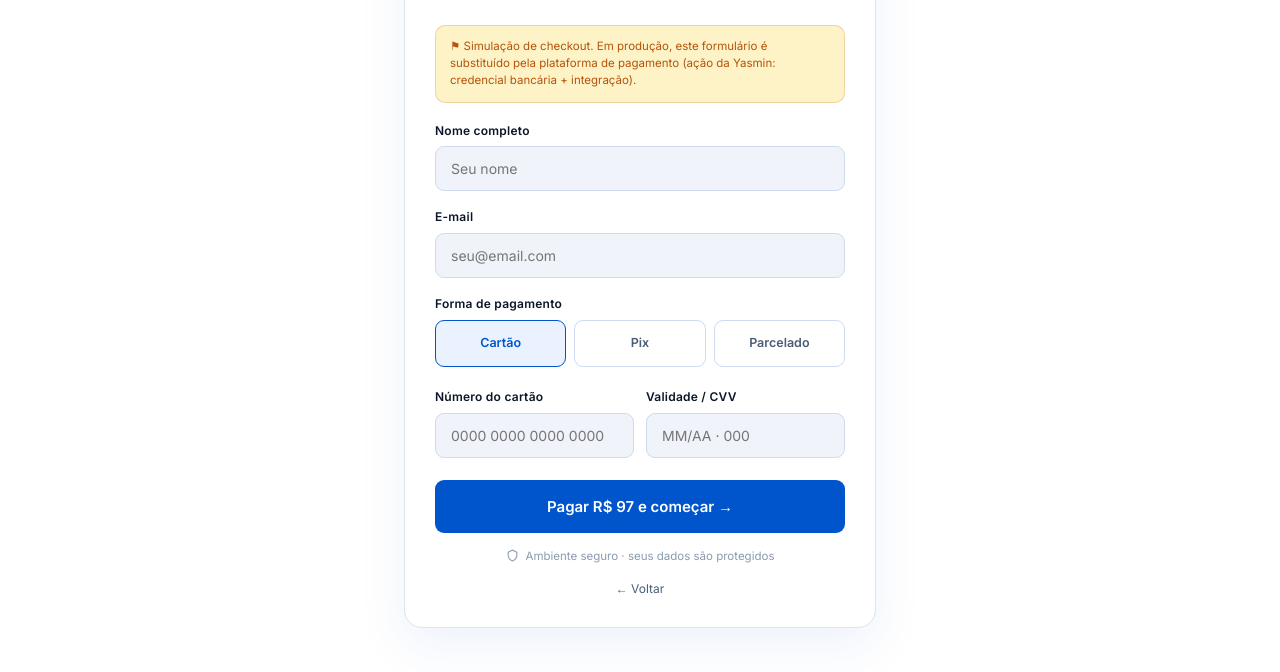
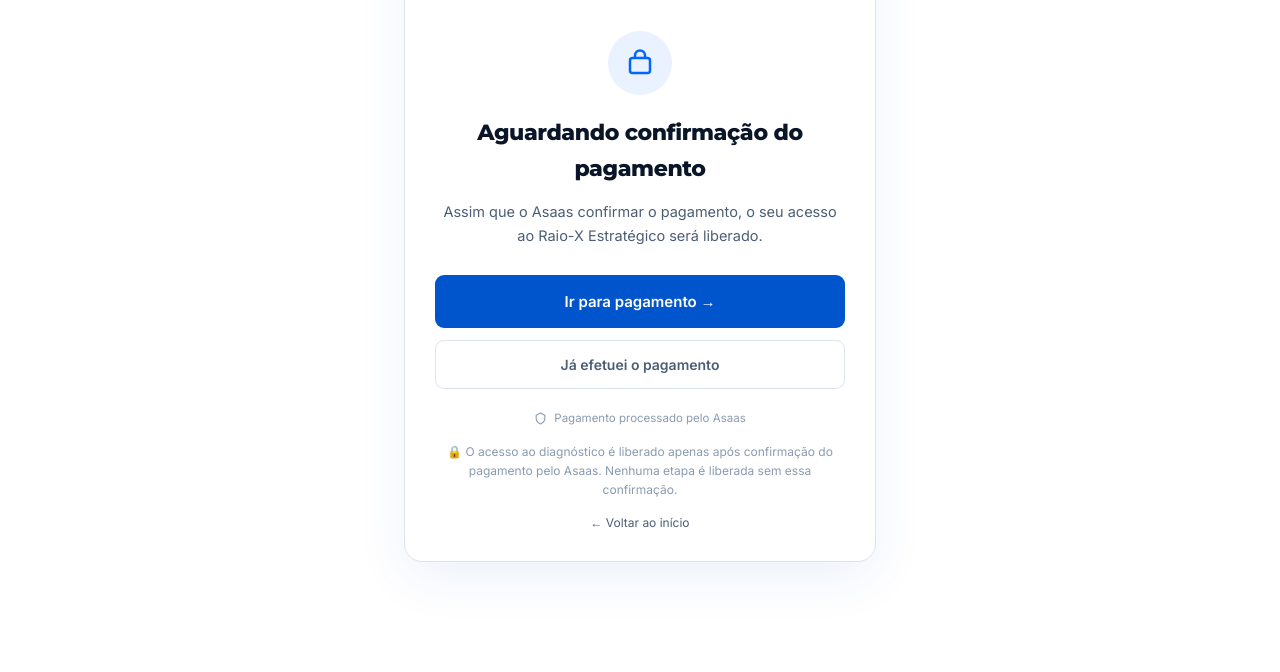
Before and after one commit to ymmarketingenegocios/siteoficial, a plain HTML site: page index.html in a window 1280 px wide. Both pictures are taken after a click on the button "Fazer meu Raio-X →". Shown: the part 268-940 px from the top of the page. After the commit the page ends 890 px from the top, so only its background shows below. Drawn offline with Linux system fonts and the light colour scheme.

Commit message:
Update index.html

```diff
--- a/index.html
+++ b/index.html
@@ -429,7 +429,7 @@ nav{position:fixed;top:0;left:0;right:0;z-index:100;height:60px;background:rgba(
       <h1>O seu esforço não está errado.<br><em>Só está na ordem errada.</em></h1>
       <p class="lead">O Raio-X Estratégico analisa o seu negócio e mostra o que realmente trava o crescimento — separando o sintoma que você sente da causa que ninguém te mostrou. Com o próximo movimento certo, na ordem certa.</p>
       <div class="lp-cta-row">
-        <button class="btn btn-lg lp-btn-light" onclick="go('checkout')">Fazer meu Raio-X →</button>
+        <button class="btn btn-lg lp-btn-light" onclick="irParaPagamento()">Fazer meu Raio-X →</button>
         <span class="micro">Análise completa · entregue na hora</span>
       </div>
       <p class="lp-welcome">Para qualquer empresa — do negócio que está começando ao que já está estruturado. Independente do tamanho ou do momento, o seu negócio cabe aqui.</p>
@@ -492,15 +492,16 @@ nav{position:fixed;top:0;left:0;right:0;z-index:100;height:60px;background:rgba(
     <div class="lp-price">
       <div class="tag">Raio-X Estratégico</div>
       <div class="val"><small>R$</small>97</div>
-      <div class="cap">Pagamento único · cartão, Pix ou parcelado · entregue na hora</div>
-      <button class="btn btn-lg" style="width:100%;justify-content:center" onclick="go('checkout')">Fazer meu Raio-X agora →</button>
-      <div class="co-trust"><svg width="13" height="13" viewBox="0 0 24 24" fill="none"><path d="M12 2l8 4v6c0 5-3.5 8-8 10-4.5-2-8-5-8-10V6l8-4z" stroke="currentColor" stroke-width="2" stroke-linejoin="round"/></svg> Pagamento seguro</div>
+      <div class="cap">Pagamento único · cartão, Pix ou boleto · entregue na hora</div>
+      <button class="btn btn-lg" style="width:100%;justify-content:center" onclick="irParaPagamento()">Fazer meu Raio-X agora →</button>
+      <div class="co-trust"><svg width="13" height="13" viewBox="0 0 24 24" fill="none"><path d="M12 2l8 4v6c0 5-3.5 8-8 10-4.5-2-8-5-8-10V6l8-4z" stroke="currentColor" stroke-width="2" stroke-linejoin="round"/></svg> Pagamento seguro via Asaas</div>
+      <p style="font-size:12px;color:var(--sub);text-align:center;margin-top:10px;line-height:1.5">🔒 O acesso ao diagnóstico é liberado apenas após confirmação do pagamento pelo Asaas.</p>
     </div>
   </div>
 </div>
 
-<!-- ════════ CHECKOUT (simulação visual + ponto de integração real) ════════ -->
-<div class="view" id="view-checkout">
+<!-- ════════ TELA DE PAGAMENTO / ESPERA (gate Asaas) ════════ -->
+<div class="view" id="view-payment">
   <div class="co-wrap">
     <div class="co-card">
       <div class="co-head">
@@ -508,24 +509,17 @@ nav{position:fixed;top:0;left:0;right:0;z-index:100;height:60px;background:rgba(
         <div class="prod">Raio-X Estratégico</div>
         <div class="amt">R$ 97<small> · pagamento único</small></div>
       </div>
-      <div class="co-body">
-        <div class="co-sim">⚑ Simulação de checkout. Em produção, este formulário é substituído pela plataforma de pagamento (ação da Yasmin: credencial bancária + integração).</div>
-        <div class="co-field"><label>Nome completo</label><input id="co-nome" placeholder="Seu nome"></div>
-        <div class="co-field"><label>E-mail</label><input id="co-email" type="email" placeholder="seu@email.com"></div>
-        <div class="co-field"><label>Forma de pagamento</label>
-          <div class="co-pay">
-            <div class="co-pay-opt on" onclick="payOpt(this)">Cartão</div>
-            <div class="co-pay-opt" onclick="payOpt(this)">Pix</div>
-            <div class="co-pay-opt" onclick="payOpt(this)">Parcelado</div>
-          </div>
+      <div class="co-body" style="text-align:center">
+        <div style="width:64px;height:64px;border-radius:50%;background:var(--azul-bg);display:flex;align-items:center;justify-content:center;margin:6px auto 20px">
+          <svg width="30" height="30" viewBox="0 0 24 24" fill="none"><rect x="4" y="8" width="16" height="12" rx="2" stroke="#0066FF" stroke-width="2"/><path d="M8 8V6a4 4 0 018 0v2" stroke="#0066FF" stroke-width="2"/></svg>
         </div>
-        <div class="co-row">
-          <div class="co-field"><label>Número do cartão</label><input placeholder="0000 0000 0000 0000"></div>
-          <div class="co-field"><label>Validade / CVV</label><input placeholder="MM/AA · 000"></div>
-        </div>
-        <button class="btn btn-lg" style="width:100%;justify-content:center;margin-top:6px" onclick="confirmarPagamento()">Pagar R$ 97 e começar →</button>
-        <div class="co-trust"><svg width="13" height="13" viewBox="0 0 24 24" fill="none"><path d="M12 2l8 4v6c0 5-3.5 8-8 10-4.5-2-8-5-8-10V6l8-4z" stroke="currentColor" stroke-width="2" stroke-linejoin="round"/></svg> Ambiente seguro · seus dados são protegidos</div>
-        <p class="print-note" style="margin-top:14px"><a onclick="go('landing')" style="color:var(--sub);cursor:pointer">← Voltar</a></p>
+        <h2 style="font-family:'Montserrat',sans-serif;font-size:22px;font-weight:800;color:var(--escuro);letter-spacing:-.02em;margin-bottom:12px">Aguardando confirmação do pagamento</h2>
+        <p style="font-size:14.5px;color:var(--sub);line-height:1.7;max-width:400px;margin:0 auto 26px">Assim que o Asaas confirmar o pagamento, o seu acesso ao Raio-X Estratégico será liberado.</p>
+        <button class="btn btn-lg" style="width:100%;justify-content:center;margin-bottom:12px" onclick="irParaPagamento()">Ir para pagamento →</button>
+        <button class="btn btn-ghost" style="width:100%;justify-content:center" onclick="checkPayment()">Já efetuei o pagamento</button>
+        <div class="co-trust" style="margin-top:20px"><svg width="13" height="13" viewBox="0 0 24 24" fill="none"><path d="M12 2l8 4v6c0 5-3.5 8-8 10-4.5-2-8-5-8-10V6l8-4z" stroke="currentColor" stroke-width="2" stroke-linejoin="round"/></svg> Pagamento processado pelo Asaas</div>
+        <p style="font-size:12px;color:var(--placeholder);text-align:center;margin-top:14px;line-height:1.6">🔒 O acesso ao diagnóstico é liberado apenas após confirmação do pagamento pelo Asaas. Nenhuma etapa é liberada sem essa confirmação.</p>
+        <p class="print-note" style="margin-top:14px"><a onclick="go('landing')" style="color:var(--sub);cursor:pointer">← Voltar ao início</a></p>
       </div>
     </div>
   </div>
@@ -1409,10 +1403,30 @@ return {versao:META.versao,diagnosticar:diagnosticar};
 </script>
 
 <script>
-/* ════════ ROUTER ════════
-   Páginas do MVP: landing → checkout → quiz → proc → report → pos → fundacao.
-   Fluxo único, sem CTAs concorrentes. */
-function go(v){document.querySelectorAll('.view').forEach(x=>x.classList.remove('active'));var el=document.getElementById('view-'+v);if(el)el.classList.add('active');window.scrollTo({top:0});}
+/* ════════ ESTADO DE PAGAMENTO (gate Asaas) ════════
+   A ÚNICA condição que libera o diagnóstico é paymentStatus === 'approved'.
+   Estados: pending · awaiting_pix · approved · refused · expired · canceled · refunded.
+   Em produção, o webhook/API do Asaas é a autoridade que define este valor
+   (via backend). O front-end NUNCA deve setar 'approved' por conta própria. */
+let paymentStatus = "pending";
+const LINK_ASAAS = "https://www.asaas.com/c/50y8pxnjs3y7lpcp";
+/* views que exigem pagamento aprovado para abrir */
+const VIEWS_PROTEGIDAS = ['quiz','proc','dash','report','pos','fundacao'];
+
+/* ════════ ROUTER COM GATE ════════
+   Chokepoint único: toda troca de view passa por aqui. Se a view é protegida
+   e o pagamento não está aprovado, redireciona para 'payment'. Isso cobre
+   URL, botão voltar, chamada manual de go() no console, qualquer caminho —
+   porque não existe outra forma de ativar uma view. */
+function go(v){
+  if(VIEWS_PROTEGIDAS.indexOf(v)!==-1 && paymentStatus!=='approved'){
+    v='payment';
+  }
+  document.querySelectorAll('.view').forEach(x=>x.classList.remove('active'));
+  var el=document.getElementById('view-'+v);
+  if(el)el.classList.add('active');
+  window.scrollTo({top:0});
+}
 
 /* VSL — espaço reservado para o vídeo final (roteiro entregue à parte) */
 function playVSL(){
@@ -1420,26 +1434,41 @@ function playVSL(){
   if(f)f.innerHTML='<div style="text-align:center;padding:20px;position:relative;z-index:2"><div class="vsl2-lbl" style="margin-bottom:8px">Espaço reservado para a VSL</div><p style="font-size:13px;color:rgba(255,255,255,.45);max-width:380px;line-height:1.6">Insira aqui o vídeo de vendas final (o roteiro já está pronto para gravar). Em produção, este bloco recebe o player do vídeo.</p></div>';
 }
 
-/* CHECKOUT — simulação visual + PONTO DE INTEGRAÇÃO REAL.
-   Ação da Yasmin: substituir confirmarPagamento() pela plataforma de pagamento
-   (credencial bancária + retorno pós-aprovação). O ponto está marcado abaixo. */
+/* ════════ PAGAMENTO ASAAS ════════
+   irParaPagamento(): abre o checkout Asaas em nova aba e leva o usuário
+   à tela de espera. checkPayment(): consulta o estado e só libera se aprovado. */
+function irParaPagamento(){
+  window.open(LINK_ASAAS,'_blank');
+  go('payment');
+}
+
+function checkPayment(){
+  /* ╔══════════════ PONTO DE INTEGRAÇÃO REAL (AÇÃO DA YASMIN) ══════════════╗
+     Em produção, aqui entra a consulta ao backend que lê o status do Asaas
+     (API + Webhook). O backend responde o status real da cobrança e só ele
+     pode setar paymentStatus='approved'. Enquanto o backend não existe,
+     esta função mantém o bloqueio: sem 'approved', não libera.
+     Exemplo de integração futura:
+       fetch('/api/asaas/status?cobranca=ID')
+         .then(r=>r.json())
+         .then(d=>{ paymentStatus=d.status; if(d.status==='approved'){go('quiz');renderQuiz();} else avisarPendente(); });
+     ╚═══════════════════════════════════════════════════════════════════════╝ */
+  if(paymentStatus==='approved'){
+    go('quiz');
+    renderQuiz();
+    return;
+  }
+  avisarPendente();
+}
+function avisarPendente(){
+  alert('Seu pagamento ainda não foi confirmado pelo Asaas. Assim que identificado, o acesso será liberado.');
+}
+/* compat: chamadas antigas apontam para o fluxo de pagamento */
+function confirmarPagamento(){ irParaPagamento(); }
+function iniciarQuestionario(){ if(paymentStatus==='approved'){go('quiz');renderQuiz();}else{go('payment');} }
+function startCheckout(){ irParaPagamento(); }
 function payOpt(el){document.querySelectorAll('.co-pay-opt').forEach(function(o){o.classList.remove('on')});el.classList.add('on');}
 
-function confirmarPagamento(){
-  // captura nome/email para personalizar (em produção, vêm da plataforma de pagamento)
-  var n=document.getElementById('co-nome');var e=document.getElementById('co-email');
-  if(n&&n.value)A.nome=n.value.trim();
-  /* ╔══════════════ PONTO DE INTEGRAÇÃO REAL (AÇÃO DA YASMIN) ══════════════╗
-     Em produção, aqui entra a chamada à plataforma de pagamento:
-       window.location.href = 'https://SEU_CHECKOUT/raio-x';
-     e o retorno (webhook/redirect pós-aprovação) chama: iniciarQuestionario();
-     Por enquanto, a simulação aprova e segue direto ao questionário.
-     ╚═══════════════════════════════════════════════════════════════════════╝ */
-  iniciarQuestionario();
-}
-function iniciarQuestionario(){go('quiz');renderQuiz();}
-/* compat: startCheckout antigo aponta para o checkout */
-function startCheckout(){go('checkout');}
 
 /* ════════ QUESTIONÁRIO ROBUSTO ════════
    Organizado em estágios. Coleta tudo que alimenta o Motor de Diagnóstico. */
```
